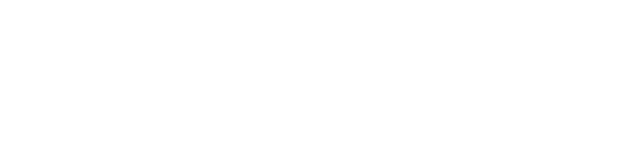
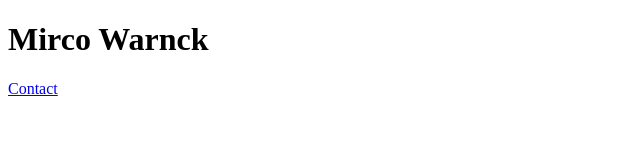
Before and after one commit to mwarnck/personal-website, a plain HTML site: page index.html in a window 1280 px wide. Shown: the whole page, without its empty margins (0-640 px from the left). Drawn offline with Linux system fonts and the light colour scheme.

Commit message:
Add header + section contact

```diff
--- a/index.html
+++ b/index.html
@@ -1,12 +1,21 @@
 <!DOCTYPE html>
 <html lang="en">
+
 <head>
-    <meta charset="UTF-8">
-    <meta http-equiv="X-UA-Compatible" content="IE=edge">
-    <meta name="viewport" content="width=device-width, initial-scale=1.0">
-    <title>Document</title>
+  <meta charset="UTF-8">
+  <meta http-equiv="X-UA-Compatible" content="IE=edge">
+  <meta name="viewport" content="width=device-width, initial-scale=1.0">
+  <title>Mirco Warnck</title>
 </head>
+
 <body>
+  <header>
+    <h1>Mirco Warnck</h1>
+    <nav>
+      <a href="#contact">Contact</a>
+    </nav>
+  </header>
+  <section id="Contact"></section>
+</body>
 
-</body>
 </html>
```
